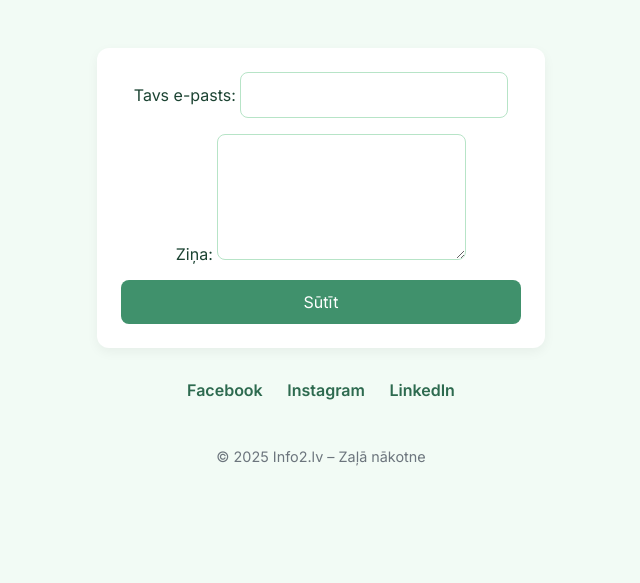
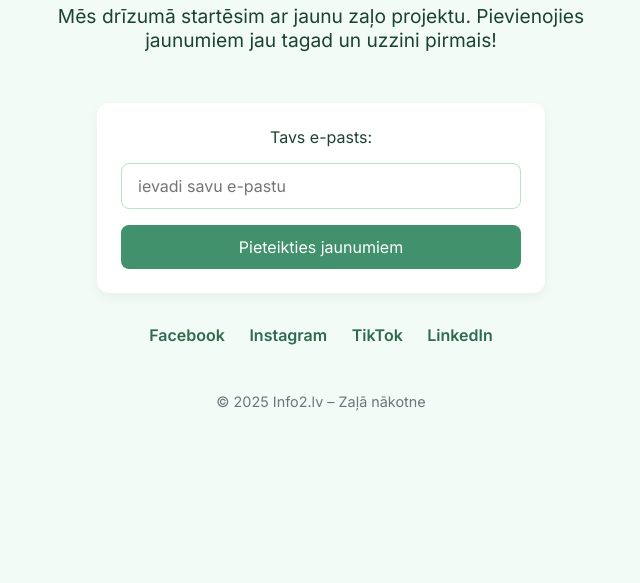
Before and after one commit to Info2-project/info2-lv, a plain HTML site: page index.html in a window 1280 px wide. Shown: the part 281-864 px from the top of the page, without its empty margins (319-959 px from the left). Drawn offline with Linux system fonts and the light colour scheme.

Commit message:
index.html

```diff
--- a/index.html
+++ b/index.html
@@ -41,16 +41,12 @@
       border-radius: 12px;
       box-shadow: 0 4px 12px rgba(0, 0, 0, 0.05);
     }
-    input, textarea, button {
+    input, button {
       padding: 0.75rem 1rem;
       border-radius: 8px;
       border: 1px solid #b7e4c7;
       font-size: 1rem;
       font-family: 'Inter', sans-serif;
-    }
-    textarea {
-      resize: vertical;
-      min-height: 100px;
     }
     button {
       background-color: #40916c;
@@ -79,23 +75,18 @@
 </head>
 <body>
   <h1>Info2.lv</h1>
-  <p>Mēs drīzumā startēsim ar jaunu zaļo projektu. Pievienojies jau tagad un uzzini pirmais!</p>
+  <p>Mēs drīzumā startēsim ar jaunu zaļo projektu. Pievienojies jaunumiem jau tagad un uzzini pirmais!</p>
 
   <form action="https://formspree.io/f/xvgknzrg" method="POST">
-    <label>
-      Tavs e-pasts:
-      <input type="email" name="email" required>
-    </label>
-    <label>
-      Ziņa:
-      <textarea name="message" required></textarea>
-    </label>
-    <button type="submit">Sūtīt</button>
+    <label for="email">Tavs e-pasts:</label>
+    <input type="email" id="email" name="email" placeholder="ievadi savu e-pastu" required>
+    <button type="submit">Pieteikties jaunumiem</button>
   </form>
 
   <div class="socials">
     <a href="#">Facebook</a>
     <a href="#">Instagram</a>
+    <a href="#">TikTok</a>
     <a href="#">LinkedIn</a>
   </div>
 
```
